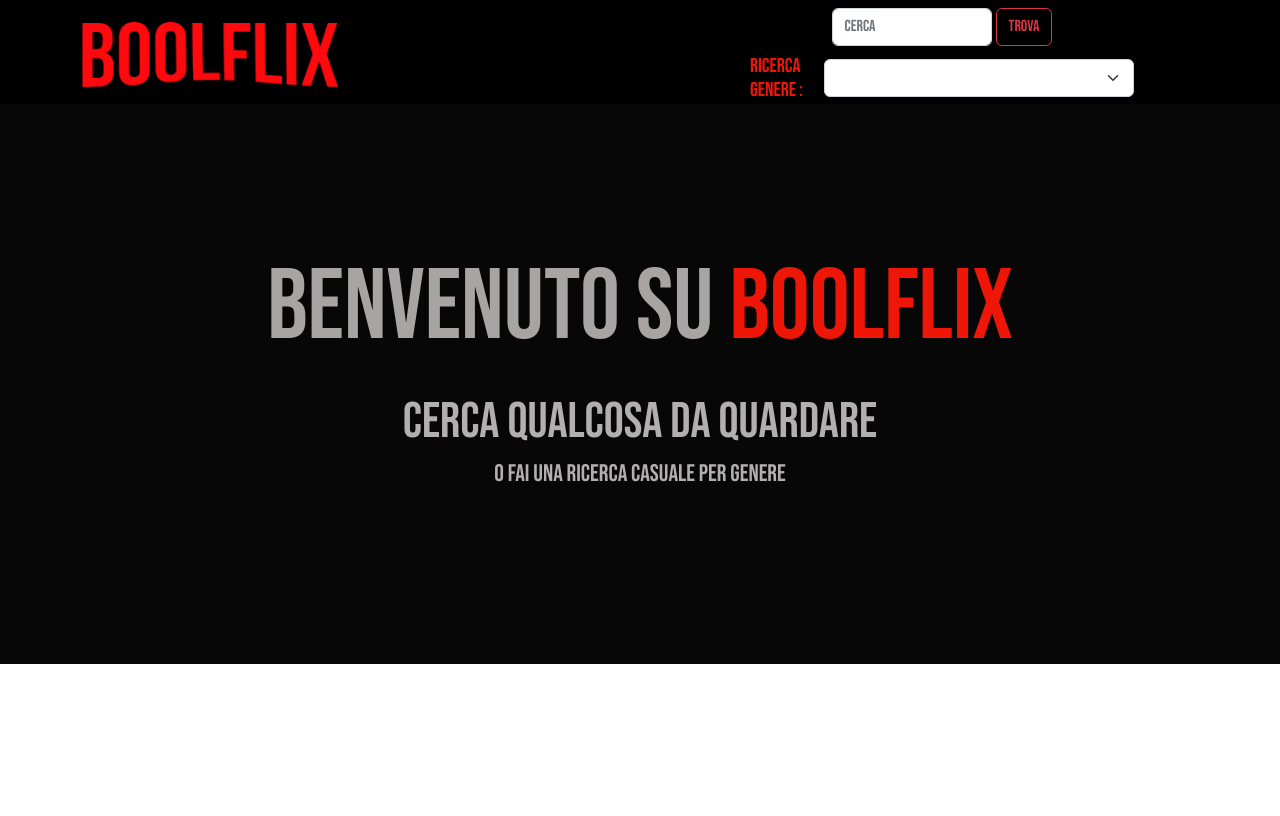
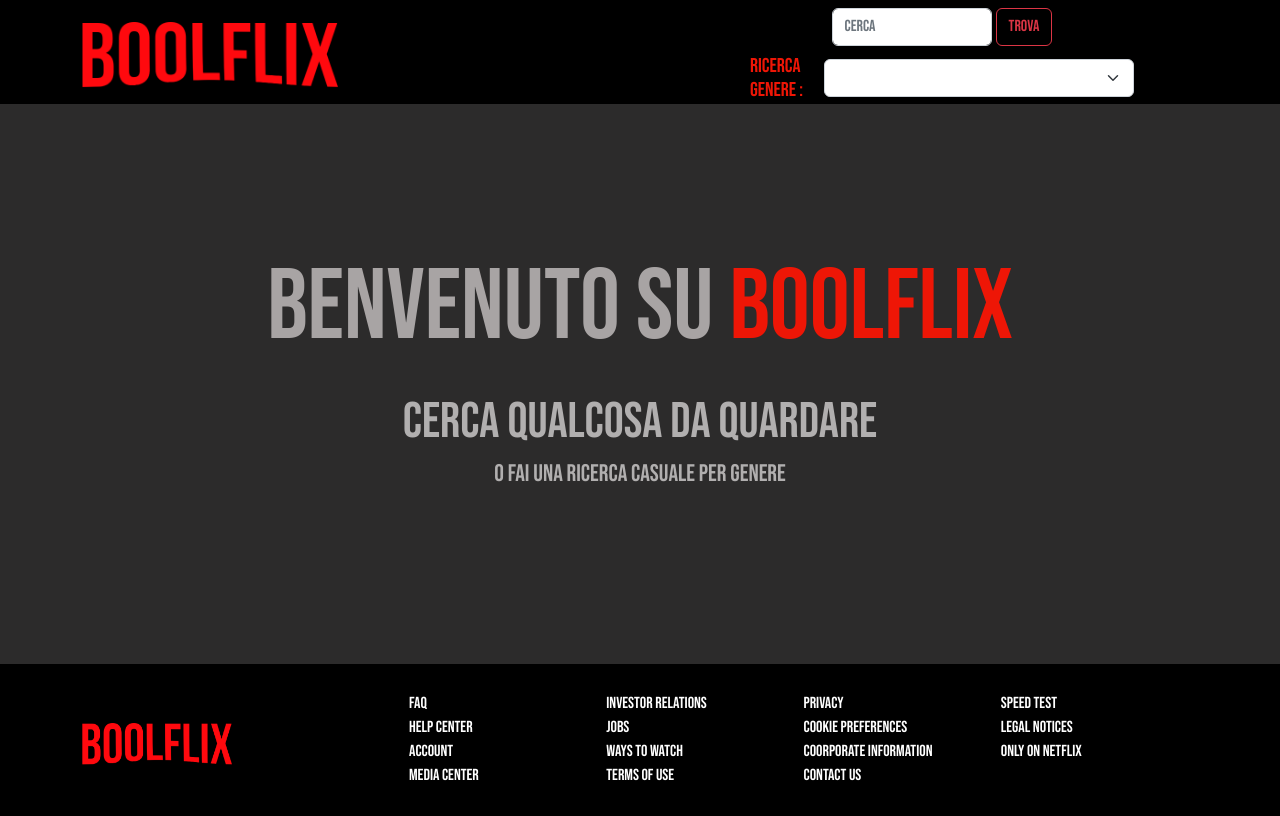
Before and after one commit to Ali-Chouchene/vite-boolflix, a Vue app: page / in a window 1280 px wide. Built offline with nearby package versions, Linux system fonts and the light colour scheme.

Commit message:
added footer & did some file organization & fixed

```diff
--- a/src/App.vue
+++ b/src/App.vue
@@ -3,9 +3,10 @@ import axios from 'axios'
 import { store } from '../src/data/store'
 import AppHeader from './components/AppHeader.vue'
 import AppMain from './components/AppMain.vue'
+import AppFooter from './components/AppFooter.vue'
 export default {
   name: 'App',
-  components: { AppHeader, AppMain },
+  components: { AppHeader, AppMain, AppFooter },
   data() {
     return {
       store,
@@ -37,6 +38,7 @@ export default {
             console.log(err.message);
           })
         store.searchedTerm = '';
+
       }
 
       else {
@@ -93,8 +95,10 @@ export default {
   <app-header @clicked="fetchApi" @current-option="filterGenre"></app-header>
   <!--main-->
   <app-main></app-main>
+  <!--footer-->
+  <app-footer></app-footer>
 </template>
 
 <style lang="scss" >
-/* appheader*/
+
 </style>
--- /dev/null
+++ b/src/components/AppFooter.vue
@@ -0,0 +1,48 @@
+<script>
+import { store } from '../../src/data/store'
+export default {
+    name: 'AppFooter',
+    components: {},
+    data() {
+        return {
+            store
+        }
+    },
+}
+
+</script>
+<template>
+    <footer>
+        <div class="container gap-3 flex-md-row flex-column py-1 d-flex align-items-center justify-content-between">
+            <img class="pt-2" src="../assets/img/boolflix.png" alt="">
+            <div class="row row-cols-1 row-cols-sm-2 row-cols-md-3 row-cols-xl-4 p-4 w-75">
+                <div class="col" v-for="link in store.footerLinks" :key="link.id"><a href="#">{{ link.link }}</a></div>
+            </div>
+        </div>
+    </footer>
+</template>
+
+<style lang="scss" scoped>
+footer {
+    background-color: black;
+    min-height: 17vh;
+
+    img {
+        width: 150px;
+        height: 50px;
+    }
+
+    .col {
+        color: white;
+
+        a {
+            text-decoration: none;
+            color: white;
+
+            &:hover {
+                color: red;
+            }
+        }
+    }
+}
+</style>
--- a/src/components/AppHeader.vue
+++ b/src/components/AppHeader.vue
@@ -1,6 +1,6 @@
 <script>
 import { store } from '../../src/data/store'
-import SelectOptions from './SelectOptions.vue'
+import SelectOptions from './subcomponents/SelectOptions.vue'
 export default {
     name: 'AppHeader',
     components: { SelectOptions },
--- a/src/components/AppMain.vue
+++ b/src/components/AppMain.vue
@@ -1,8 +1,8 @@
 <script>
-import CardSection from './CardSection.vue'
+import CardSection from './subcomponents/CardSection.vue'
 import { store } from '../../src/data/store'
-import WelcomePage from './WelcomePage.vue'
-import Loader from './Loader.vue'
+import WelcomePage from './subcomponents/WelcomePage.vue'
+import Loader from './subcomponents/Loader.vue'
 export default {
     name: 'AppMain',
     components: { CardSection, WelcomePage, Loader },
@@ -16,7 +16,7 @@ export default {
 
 </script>
 <template>
-    <main class=" pt-2">
+    <main class=" py-2">
         <welcome-page v-if="!store.movies.length && !store.isLoading"></welcome-page>
         <loader v-if="store.isLoading"></loader>
         <card-section collection='movies' title="FILM"></card-section>
@@ -32,6 +32,6 @@ export default {
 
 main {
     min-height: 70vh;
-    background-color: rgb(7, 7, 7);
+    background-color: rgb(44, 43, 43);
 }
 </style>
--- a/src/components/Card.vue
+++ b/src/components/subcomponents/Card.vue
@@ -1,6 +1,5 @@
 <script>
-const lang = ['it', 'en', 'fr', 'ca', 'cn', 'es', 'hr', 'ja', 'ml', 'nl', 'sh',];
-import { store } from '../../src/data/store'
+import { store } from '../../data/store'
 export default {
     name: 'Card',
     data() {
--- a/src/components/CardSection.vue
+++ b/src/components/subcomponents/CardSection.vue
@@ -1,6 +1,6 @@
 <script>
 import Card from './Card.vue'
-import { store } from '../data/store'
+import { store } from '../../data/store'
 export default {
     name: 'CardSection',
     components: { Card },
--- a/src/components/Loader.vue
+++ b/src/components/subcomponents/Loader.vue
@@ -1,5 +1,5 @@
 <script>
-import { store } from '../../src/data/store'
+import { store } from '../../data/store'
 export default {
     name: 'Loader',
     Data() {
--- a/src/components/SelectOptions.vue
+++ b/src/components/subcomponents/SelectOptions.vue
@@ -1,5 +1,5 @@
 <script>
-import { store } from '../data/store'
+import { store } from '../../data/store'
 export default {
     name: 'SelectOptions',
 
--- a/src/data/store.js
+++ b/src/data/store.js
@@ -173,5 +173,69 @@ export const store = reactive({
             "id": 37,
             "name": "Western"
         }
+    ],
+
+    /** footer links */
+    footerLinks: [
+        {
+            "id": 1,
+            "link": "FAQ"
+        },
+        {
+            "id": 2,
+            "link": "Investor Relations"
+        },
+        {
+            "id": 3,
+            "link": "Privacy"
+        },
+        {
+            "id": 4,
+            "link": "Speed Test"
+        },
+        {
+            "id": 5,
+            "link": "Help Center"
+        },
+        {
+            "id": 6,
+            "link": "Jobs"
+        },
+        {
+            "id": 7,
+            "link": "Cookie Preferences"
+        },
+        {
+            "id": 8,
+            "link": "Legal Notices"
+        },
+        {
+            "id": 9,
+            "link": "Account"
+        },
+        {
+            "id": 10,
+            "link": "Ways to Watch"
+        },
+        {
+            "id": 11,
+            "link": "Coorporate Information"
+        },
+        {
+            "id": 12,
+            "link": "Only on Netflix"
+        },
+        {
+            "id": 13,
+            "link": "Media Center"
+        },
+        {
+            "id": 14,
+            "link": "Terms of use"
+        },
+        {
+            "id": 15,
+            "link": "Contact US"
+        }
     ]
 })
```
Also changed, not shown: src/components/subcomponents/WelcomePage.vue (renamed from src/components/WelcomePage.vue).
